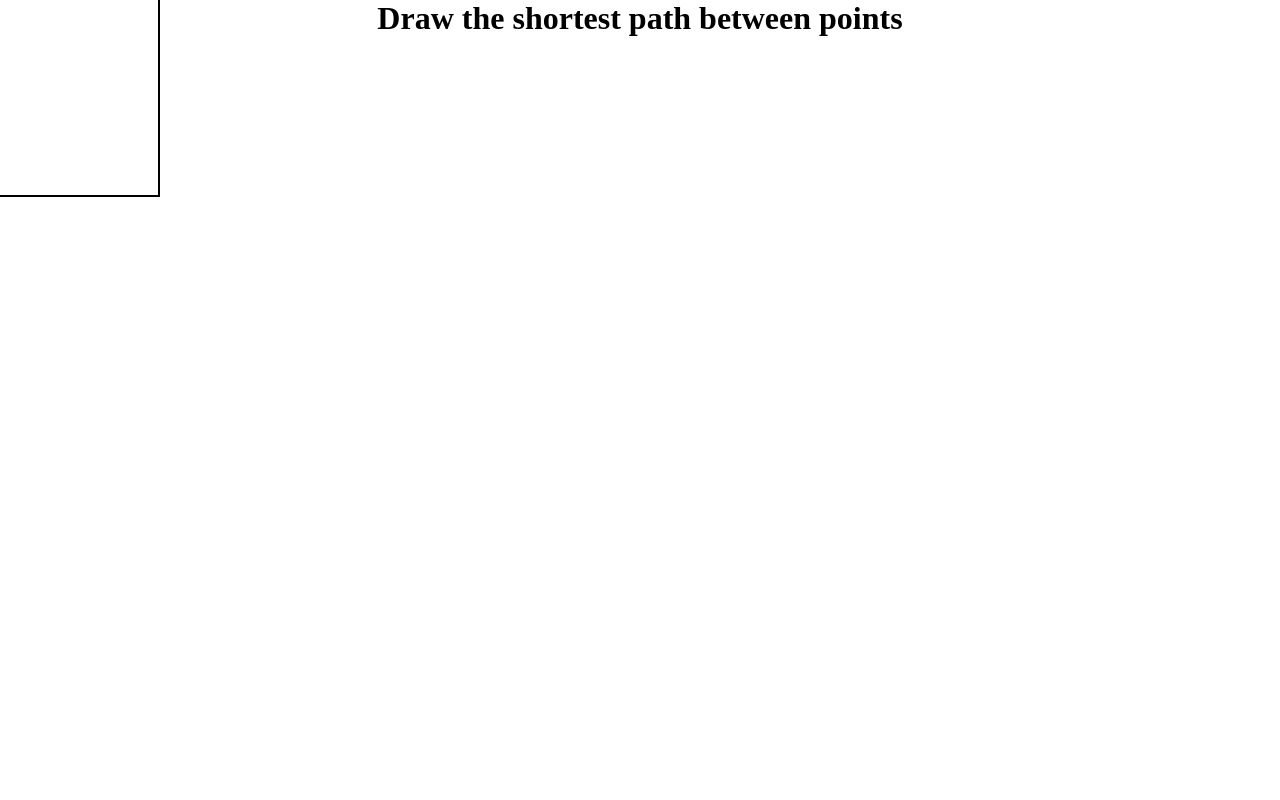
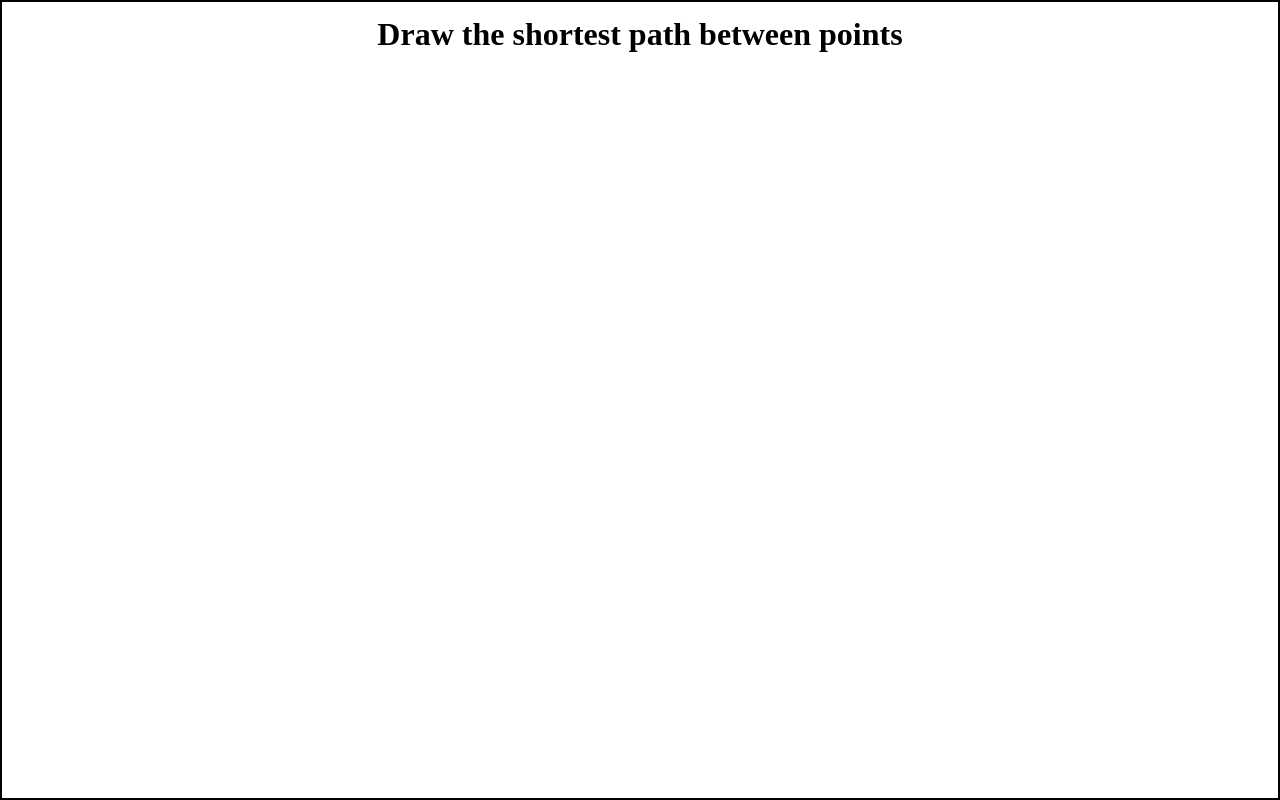
Before and after one commit to NizXsub/AlgoWeb, a plain HTML site: page index.html in a window 1280 px wide. Drawn offline with Linux system fonts and the light colour scheme.

Commit message:
Fixing the setup

```diff
--- a/style.css
+++ b/style.css
@@ -6,12 +6,14 @@
 
 h1{
     text-align: center;
+    margin-top: 1rem;
 }
 
 .container{
-    height: 20rem;
-    width: 20rem;
+    height: 50rem;
+    width: 80rem;
     border: 2px solid black;
+    position: absolute;
     top: 50%;
     left: 50%;
     transform: translate(-50%, -50%);
```
